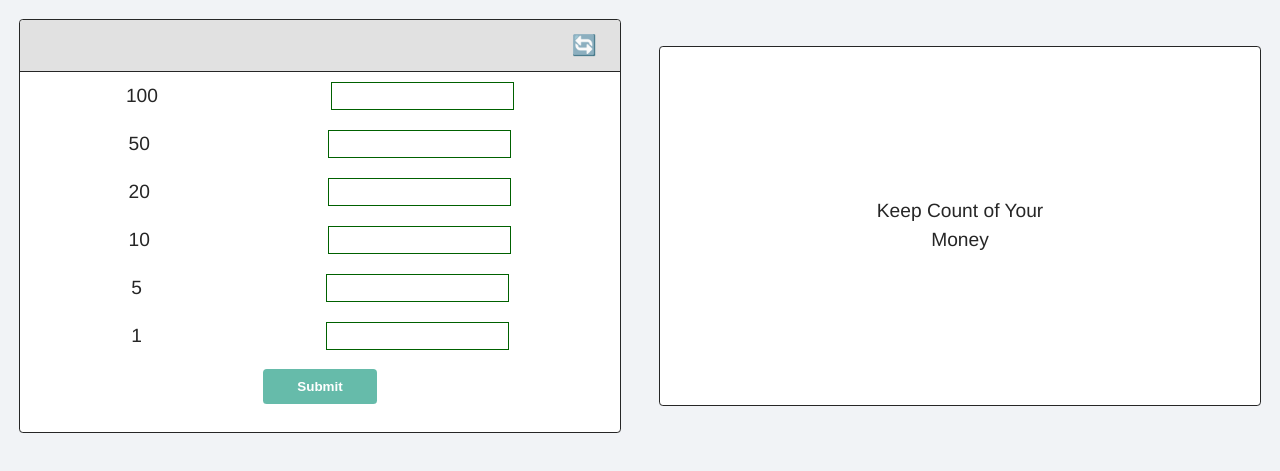
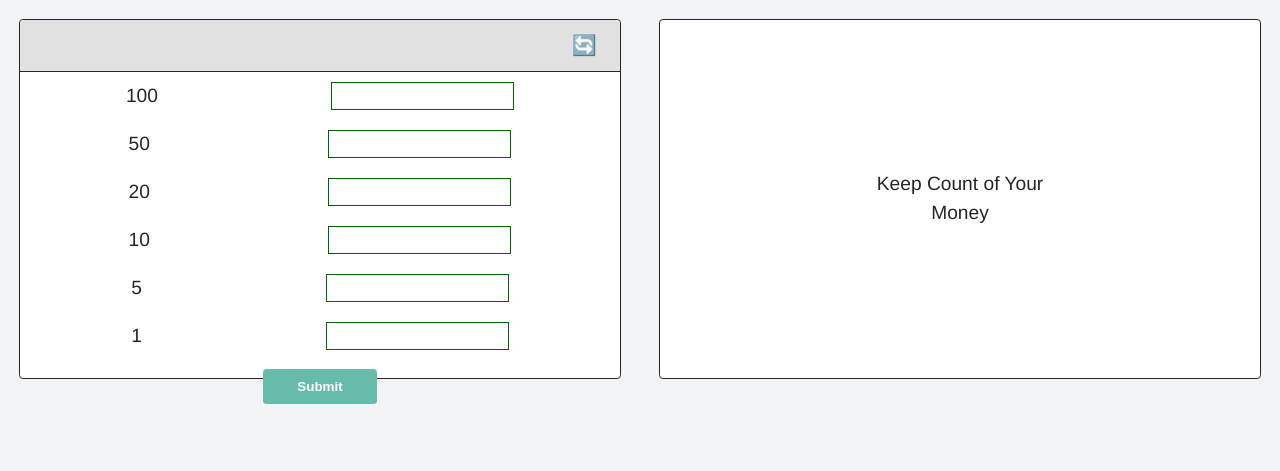
Before and after one commit to evo-g/money-counter, a website built with Parcel: page src/index.html in a window 1280 px wide. Shown: the part 169-640 px from the top of the page. Built offline with nearby package versions, Linux system fonts and the light colour scheme.

Commit message:
changes to css

```diff
--- a/src/style.css
+++ b/src/style.css
@@ -57,7 +57,7 @@ form {
   margin: 0 1rem 2rem 0;
   background-color: #ffffff;
   border: 1px solid #262626;
-  min-height: 45vh;
+  height: 45vh;
   display: flex;
   flex-direction: column;
   justify-content: space-between;
```
